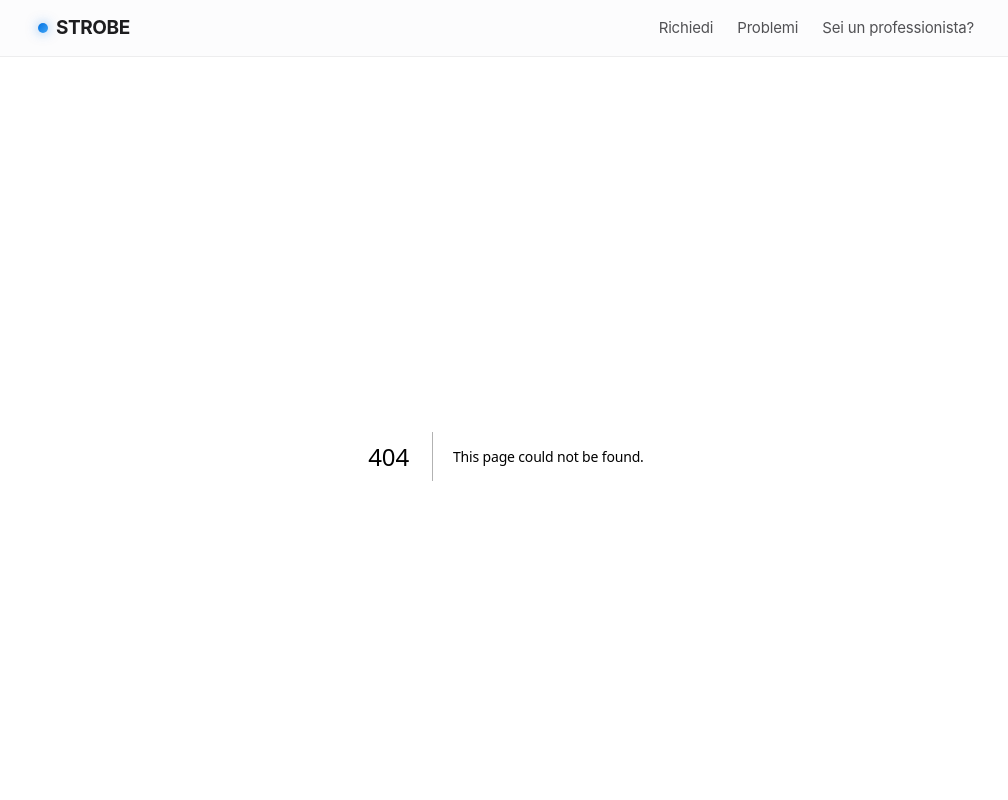
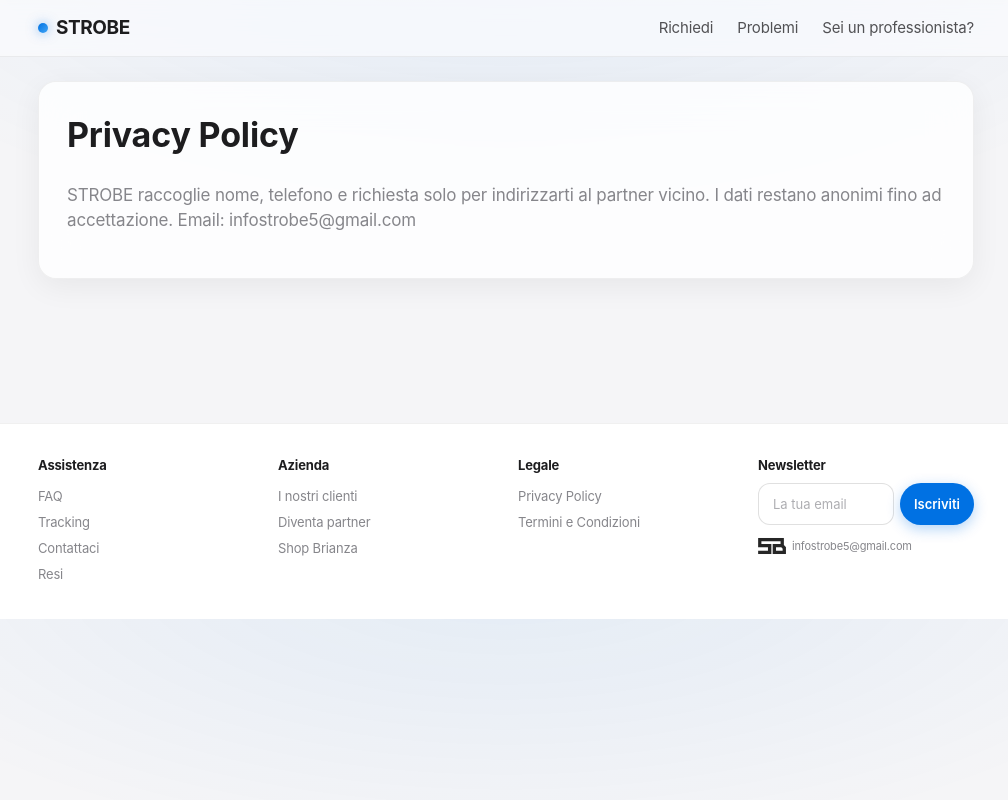
Before and after one commit to donaldkevin765-maker/smart-lead-routing, a Next.js app: page /privacy in a window 1280 px wide. Before the commit this address had no page. Shown: the top 800 px of the page, without its empty margins (134-1142 px from the left). Built offline with nearby package versions, Linux system fonts and the light colour scheme.

Commit message:
Footer e-commerce: Assistenza/FAQ/Tracking/Contattaci/Resi + Azienda + Privacy/Termini + Newsletter email

```diff
--- a/src/app/layout.tsx
+++ b/src/app/layout.tsx
@@ -24,13 +24,43 @@ export default function RootLayout({ children }: { children: React.ReactNode })
           </div>
         </nav>
         <div className="container">{children}</div>
-        {/* Footer minimale — solo mark + email STROBE */}
-        <footer style={{ borderTop: '1px solid var(--card-border)', marginTop: 64, padding: '28px 0', textAlign: 'center' }}>
-          <a href="https://shop-brianza.com" target="_blank" rel="noopener" aria-label="Shop Brianza" style={{ display: 'inline-flex', alignItems: 'center', justifyContent: 'center', textDecoration: 'none' }}>
-            <img src="/shop-brianza.svg" alt="" width={36} height={22} style={{ opacity: 0.85 }} />
-          </a>
-          <div style={{ marginTop: 10, fontSize: 12, color: 'var(--muted)' }}>
-            <a href="mailto:infostrobe5@gmail.com" style={{ color: 'var(--muted)', textDecoration: 'none' }}>infostrobe5@gmail.com</a>
+        <footer style={{ borderTop: '1px solid var(--card-border)', marginTop: 64, padding: '32px 0', background: '#fff' }}>
+          <div style={{ display: 'grid', gridTemplateColumns: 'repeat(auto-fit,minmax(160px,1fr))', gap: 24, maxWidth: 980, margin: '0 auto', padding: '0 22px' }}>
+            <div>
+              <p style={{ fontWeight: 700, fontSize: 13, margin: '0 0 8px' }}>Assistenza</p>
+              <ul style={{ listStyle: 'none', margin: 0, padding: 0, fontSize: 13, lineHeight: 2 }}>
+                <li><a href="/problemi" style={{ color: 'var(--muted)', textDecoration: 'none' }}>FAQ</a></li>
+                <li><a href="/admin/leads?token=pubblico" style={{ color: 'var(--muted)', textDecoration: 'none' }}>Tracking</a></li>
+                <li><a href="mailto:infostrobe5@gmail.com" style={{ color: 'var(--muted)', textDecoration: 'none' }}>Contattaci</a></li>
+                <li><a href="/valuta/1" style={{ color: 'var(--muted)', textDecoration: 'none' }}>Resi</a></li>
+              </ul>
+            </div>
+            <div>
+              <p style={{ fontWeight: 700, fontSize: 13, margin: '0 0 8px' }}>Azienda</p>
+              <ul style={{ listStyle: 'none', margin: 0, padding: 0, fontSize: 13, lineHeight: 2 }}>
+                <li><a href="/clienti" style={{ color: 'var(--muted)', textDecoration: 'none' }}>I nostri clienti</a></li>
+                <li><a href="/partner" style={{ color: 'var(--muted)', textDecoration: 'none' }}>Diventa partner</a></li>
+                <li><a href="https://shop-brianza.com" target="_blank" rel="noopener" style={{ color: 'var(--muted)', textDecoration: 'none' }}>Shop Brianza</a></li>
+              </ul>
+            </div>
+            <div>
+              <p style={{ fontWeight: 700, fontSize: 13, margin: '0 0 8px' }}>Legale</p>
+              <ul style={{ listStyle: 'none', margin: 0, padding: 0, fontSize: 13, lineHeight: 2 }}>
+                <li><a href="/privacy" style={{ color: 'var(--muted)', textDecoration: 'none' }}>Privacy Policy</a></li>
+                <li><a href="/termini" style={{ color: 'var(--muted)', textDecoration: 'none' }}>Termini e Condizioni</a></li>
+              </ul>
+            </div>
+            <div>
+              <p style={{ fontWeight: 700, fontSize: 13, margin: '0 0 8px' }}>Newsletter</p>
+              <form action="mailto:infostrobe5@gmail.com" method="post" encType="text/plain" style={{ display: 'flex', gap: 6 }}>
+                <input className="input" type="email" name="email" placeholder="La tua email" style={{ fontSize: 13 }} />
+                <button className="btn" type="submit" style={{ padding: '8px 14px', fontSize: 13 }}>Iscriviti</button>
+              </form>
+              <div style={{ marginTop: 12, display: 'flex', alignItems: 'center', gap: 6 }}>
+                <img src="/shop-brianza.svg" alt="" width={28} height={18} style={{ opacity: 0.85 }} />
+                <span style={{ fontSize: 11, color: 'var(--muted)' }}>infostrobe5@gmail.com</span>
+              </div>
+            </div>
           </div>
         </footer>
       </body>
--- /dev/null
+++ b/src/app/privacy/page.tsx
@@ -0,0 +1,9 @@
+export const metadata = { title: 'Privacy Policy — STROBE' };
+export default function Privacy() {
+  return (
+    <div className="card">
+      <h1 style={{ marginTop: 0 }}>Privacy Policy</h1>
+      <p className="muted">STROBE raccoglie nome, telefono e richiesta solo per indirizzarti al partner vicino. I dati restano anonimi fino ad accettazione. Email: infostrobe5@gmail.com</p>
+    </div>
+  );
+}
```
Also changed, not shown: src/app/termini/page.tsx (added, +9 -0 lines).
